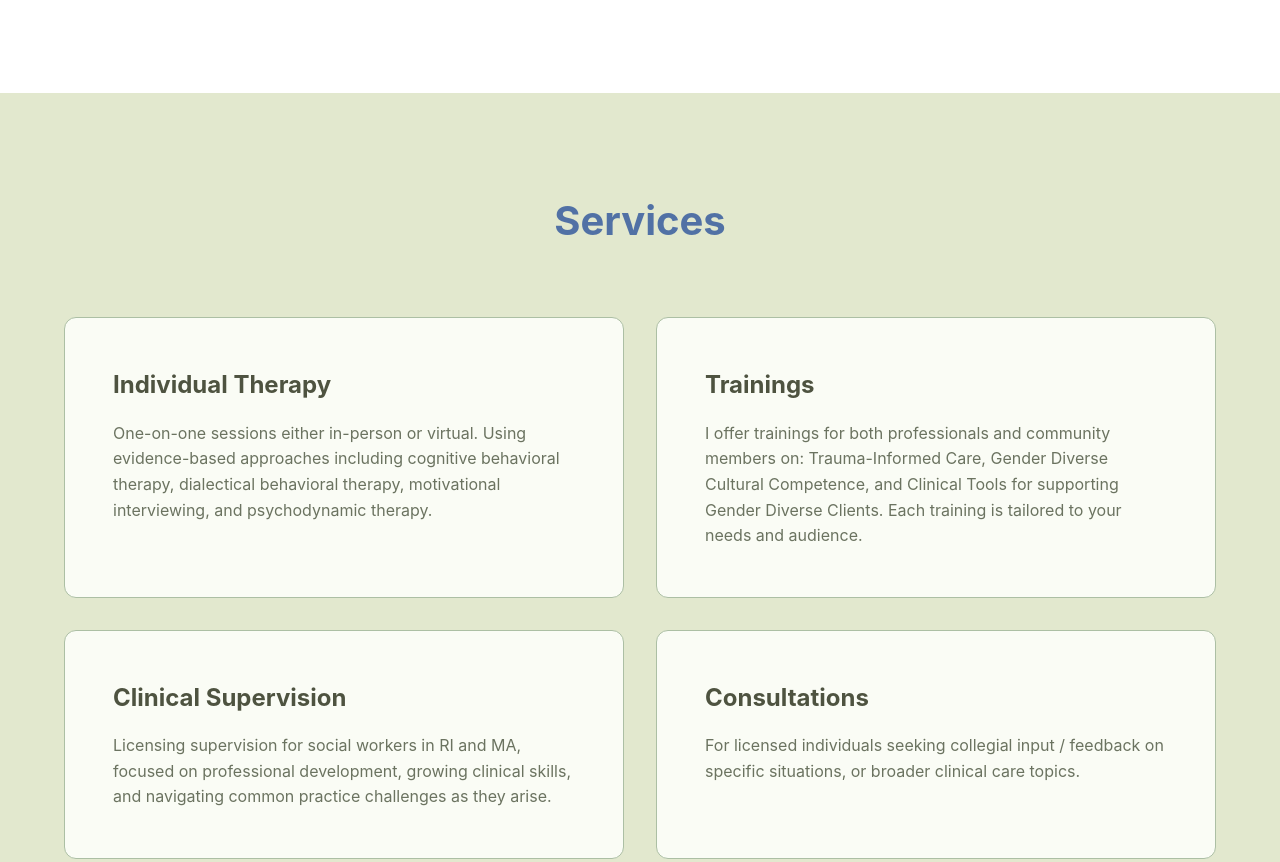
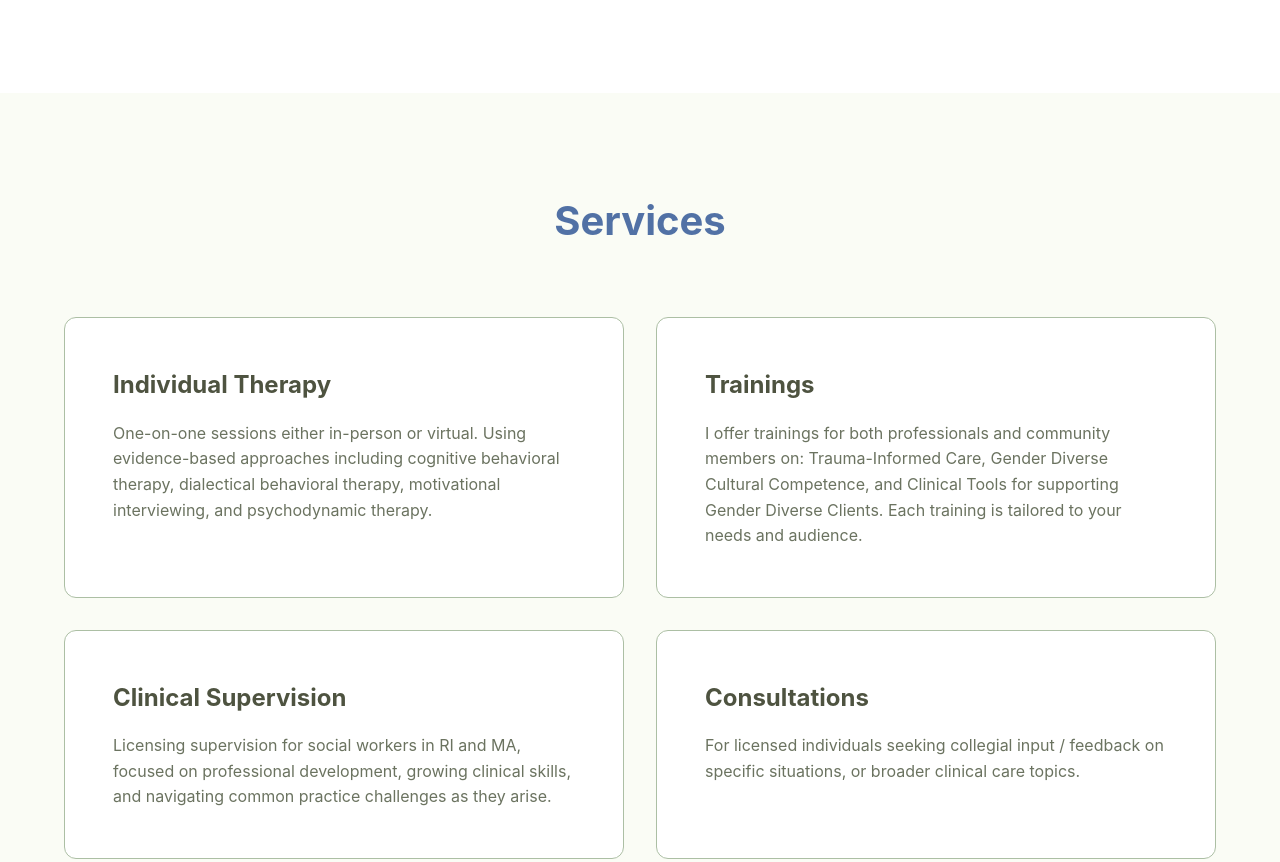
Before and after one commit to bentesterrett/bentesterrett.github.io, a plain HTML site: page dev/index.html in a window 1280 px wide. Shown: the part 1390-2252 px from the top of the page. Drawn offline with Linux system fonts and the light colour scheme.

Commit message:
Color updates

```diff
--- a/dev/styles.css
+++ b/dev/styles.css
@@ -217,7 +217,7 @@ body {
 
 .services {
   padding: var(--spacing-3xl) 0;
-  background-color: var(--color-background);
+  background-color: var(--color-background-light);
 }
 .section-title {
   font-size: 2.5rem;
@@ -231,7 +231,7 @@ body {
   gap: var(--spacing-lg);
 }
 .service-card {
-  background: var(--color-background-light);
+  background: var(--color-surface);
   padding: var(--spacing-xl);
   border-radius: var(--radius-lg);
   border: 1px solid var(--color-border);
@@ -320,7 +320,7 @@ body {
 
 .contact {
   padding: var(--spacing-3xl) 0;
-  background: var(--color-surface);
+  background: var(--color-background-light);
 }
 .contact-grid {
   display: grid;
```
